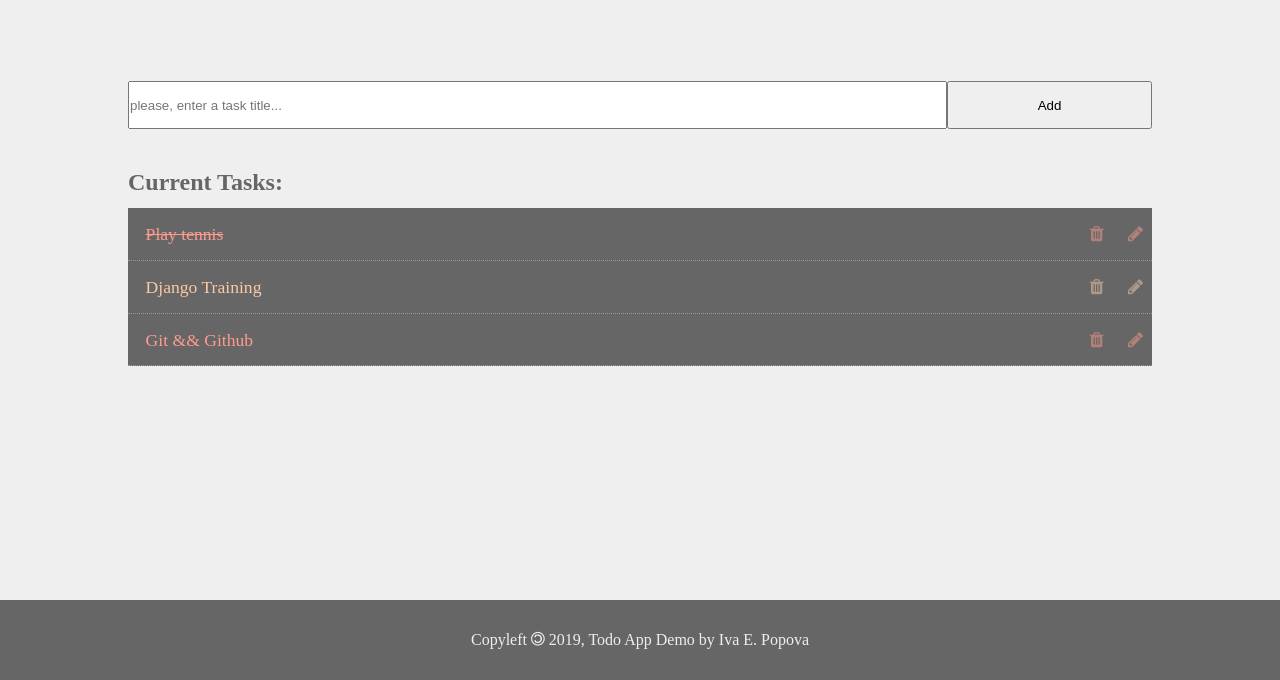
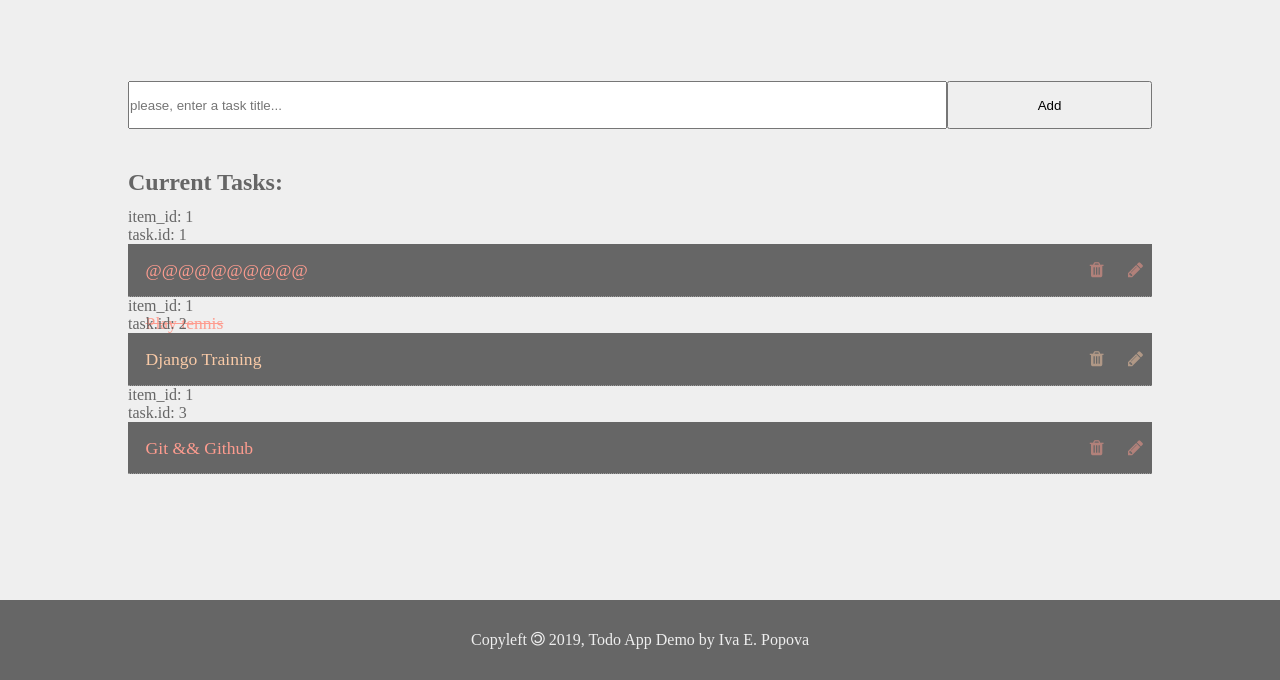
Before and after one commit to ProgressBG-Python-Course/ProgressBG-VC-Django-Labs, a Django app: template labs/todo_project/todo_app/templates/todo_app/index.html in a window 1280 px wide. Shown: the part 120-800 px from the top of the page. Run offline with Django 3.2, Linux system fonts and the light colour scheme; data comes from the database, SQL or seed files in the repository; the template is opened without the code that fills it: values that come from a table or form of the project are taken from there, most other values are stand-ins (such as "Sample title", 1, 10 or a date in 2020).

```diff
--- a/labs/todo_project/demos/urls.py
+++ b/labs/todo_project/demos/urls.py
@@ -5,5 +5,8 @@ from . import views
 urlpatterns = [
     path('list', views.list, name='list'),
     path('table', views.table, name='table'),
+
+
+
     path('task/<int:id>', views.task, name='task'),
 ]
--- a/labs/todo_project/todo_app/templates/todo_app/index.html
+++ b/labs/todo_project/todo_app/templates/todo_app/index.html
@@ -16,23 +16,27 @@
           <button>Add</button>
         </form>
     </section>
-
     <section class="list_todos">
       <h1>Current Tasks:</h1>
       <ul>
         {# using https://docs.djangoproject.com/en/2.1/ref/templates/builtins/#for-empty #}
         {% for task in tasks %}
+          <!-- TODO: not going into if -->
+          <p>item_id: {{item_id}}</p>
+          <p>task.id: {{task.id}}</p>
           <li class="clear">
             <span>
               {% if item_id == task.id %}
+                <p>@@@@@@@@@@</p>
                 <del>{{task.title}}</del>
               {% else %}
                 {{task.title}}
               {% endif %}
             </span>
             <span>
-              <a href="/todos/delete/{{task.id}}"><i class="fa fa-trash"></i></a>
-              <a href="/todos/edit/{{task.id}}"><i class="fa fa-pencil"></i></a>
+              <a href="/todos/delete?id={{task.id}}"><i class="fa fa-trash"></i></a>
+              {# <a href="{% url 'delete' task.id%}"><i class="fa fa-trash"></i></a> #}
+              <a href="/todos/edit?id={{task.id}}"><i class="fa fa-pencil"></i></a>
             </span>
           </li>
         {% empty %}
--- a/labs/todo_project/todo_app/urls.py
+++ b/labs/todo_project/todo_app/urls.py
@@ -14,8 +14,9 @@ urlpatterns = [
   # http://127.0.0.1:8000/todos/table
   # path('table/', views.table),
 
-  # http://127.0.0.1:8000/todos/delete/2018
-  path('delete/<int:id>', views.delete),
+  # http://127.0.0.1:8000/todos/delete?id=1
+  path('delete', views.delete, name="delete"),
+  path('delete/<int:id>', views.delete, name="delete"),
   path('edit/<int:id>', views.edit, name="edit"),
 
 ]
```
Also changed, not shown: labs/todo_project/todo_app/views.py (+6 -2 lines).
